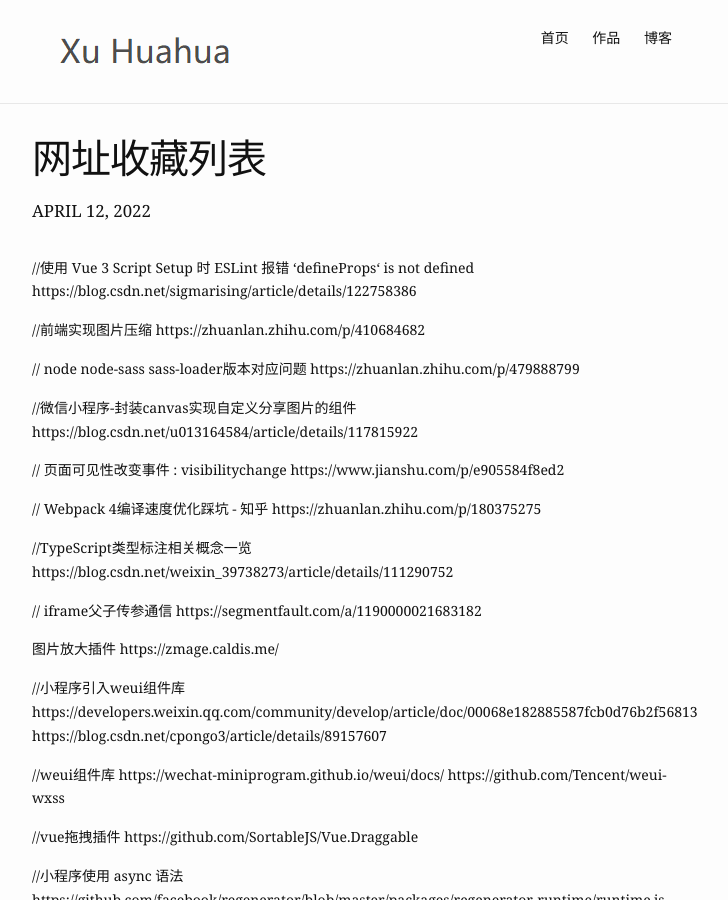
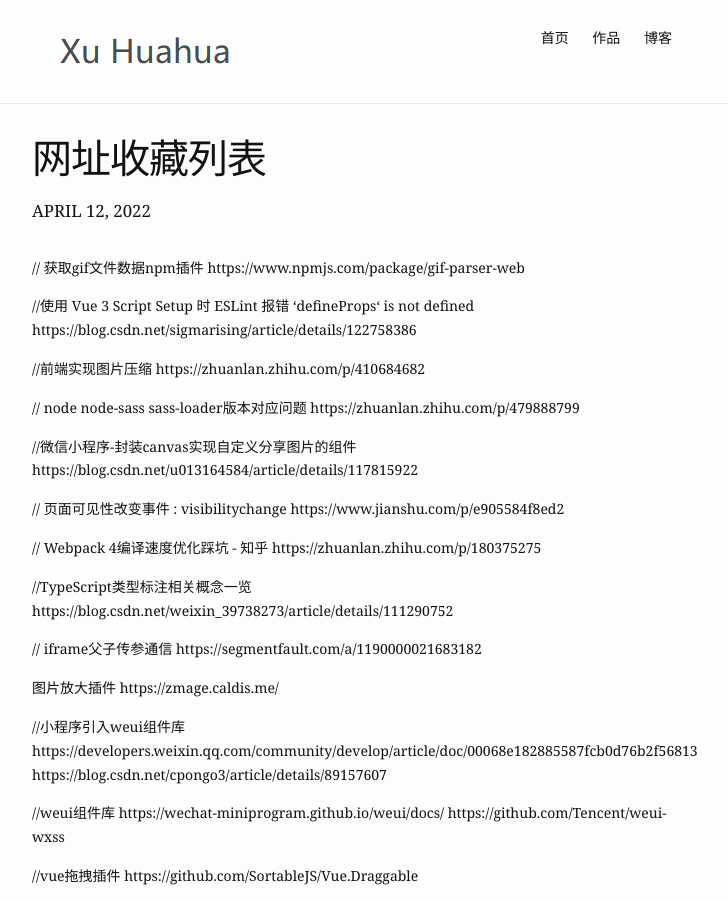
Before and after one commit to ExcellentTim/ExcellentTim.github.io, a Jekyll site: the page built from _posts/2022-04-12-网址收藏列表.md, in a window 1280 px wide and 900 px high. Shown: the whole window, without its empty margins (288-1016 px from the left). Built offline with Jekyll 4.4.1, drawn with Linux system fonts in a browser that asks for light colours.

Commit message:
修改文件: _posts/2022-04-12-网址收藏列表.md

```diff
--- a/_posts/2022-04-12-网址收藏列表.md
+++ b/_posts/2022-04-12-网址收藏列表.md
@@ -5,6 +5,9 @@
 grammar_cjkRuby: true
 date:   2022-04-12 14:00:00
 ---
+
+// 获取gif文件数据npm插件
+https://www.npmjs.com/package/gif-parser-web
 
 //使用 Vue 3 Script Setup 时 ESLint 报错 ‘defineProps‘ is not defined
 https://blog.csdn.net/sigmarising/article/details/122758386
```
